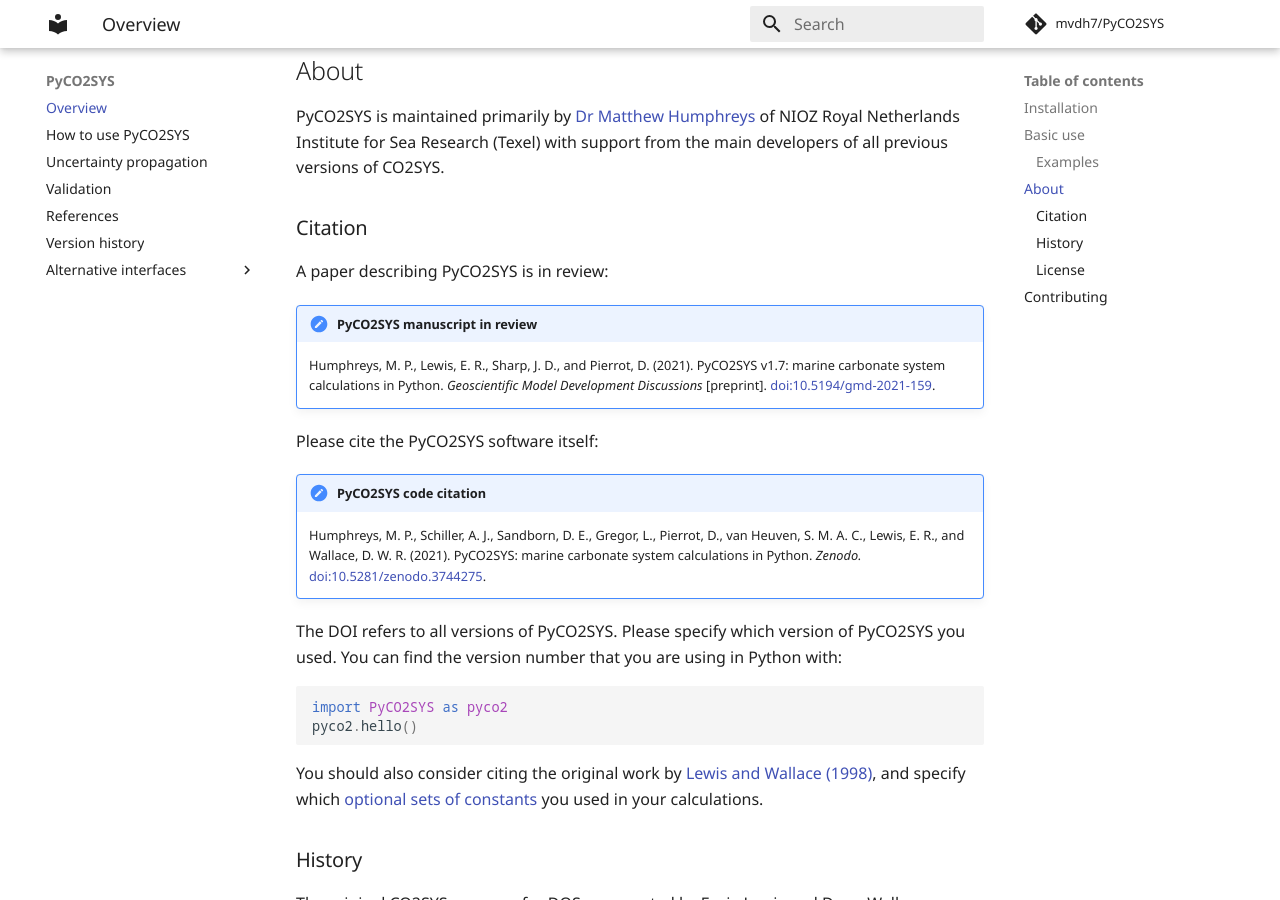
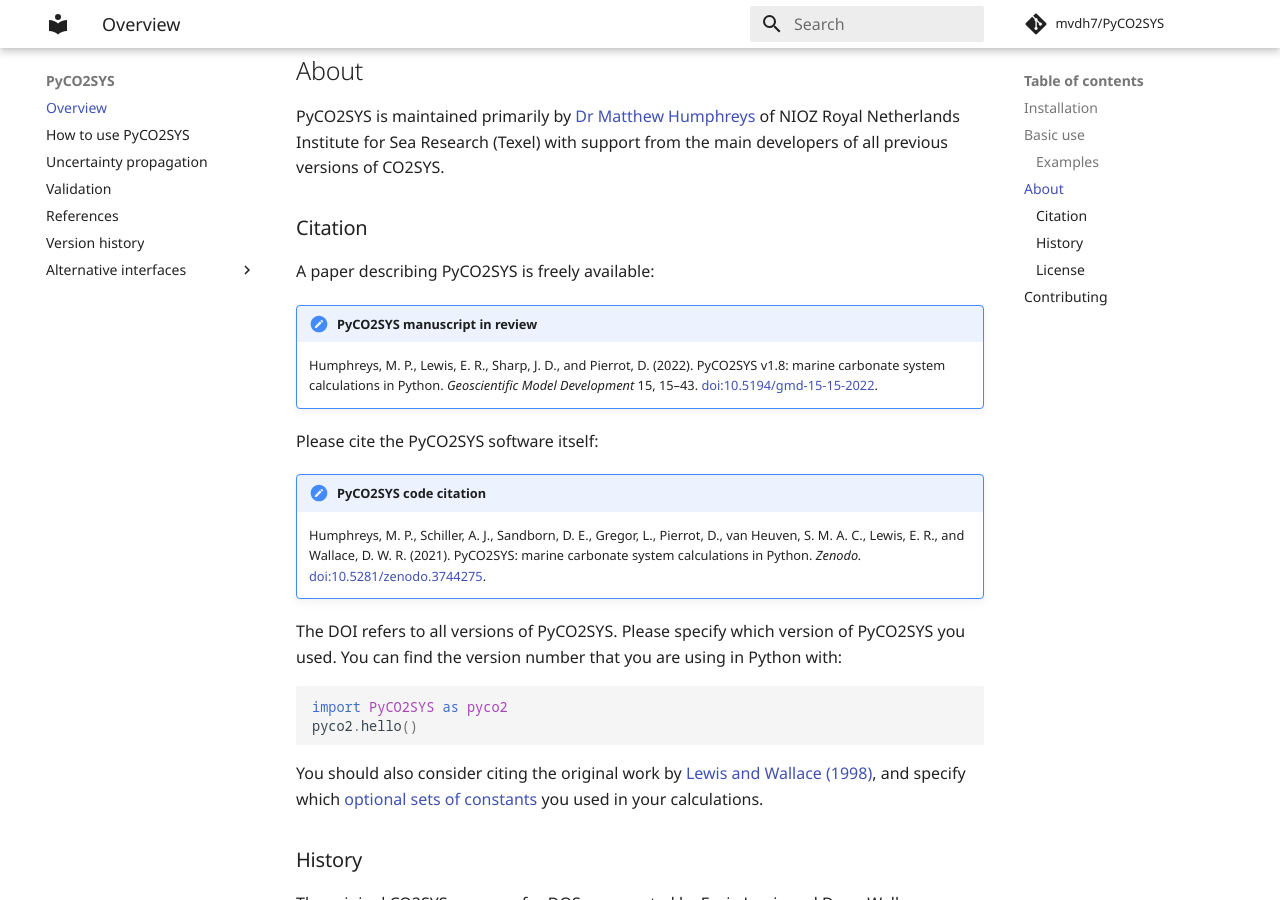
Before and after one commit to mvdh7/PyCO2SYS, an MkDocs documentation site: the page built from docs/index.md, in a window 1280 px wide and 900 px high, scrolled down 996 px. Built offline with MkDocs 1.6.1 and Material for MkDocs 9.7.7, drawn with Linux system fonts in a browser that asks for light colours; comment, search, counter and statistics services are not loaded.

Commit message:
Update GMD citation

```diff
--- a/docs/index.md
+++ b/docs/index.md
@@ -41,10 +41,10 @@ PyCO2SYS is maintained primarily by [Dr Matthew Humphreys](https://www.nioz.nl/e
 
 ### Citation
 
-A paper describing PyCO2SYS is in review:
+A paper describing PyCO2SYS is freely available:
 
 !!! note "PyCO2SYS manuscript in review"
-    Humphreys, M. P., Lewis, E. R., Sharp, J. D., and Pierrot, D. (2021).  PyCO2SYS v1.7: marine carbonate system calculations in Python.  *Geoscientific Model Development Discussions* [preprint].  [doi:10.5194/gmd-2021-159](https://doi.org/10.5194/gmd-2021-159).
+    Humphreys, M. P., Lewis, E. R., Sharp, J. D., and Pierrot, D. (2022).  PyCO2SYS v1.8: marine carbonate system calculations in Python.  *Geoscientific Model Development* 15, 15–43.  [doi:10.5194/gmd-15-15-2022](https://doi.org/10.5194/gmd-15-15-2022).
 
 Please cite the PyCO2SYS software itself:
 
```
